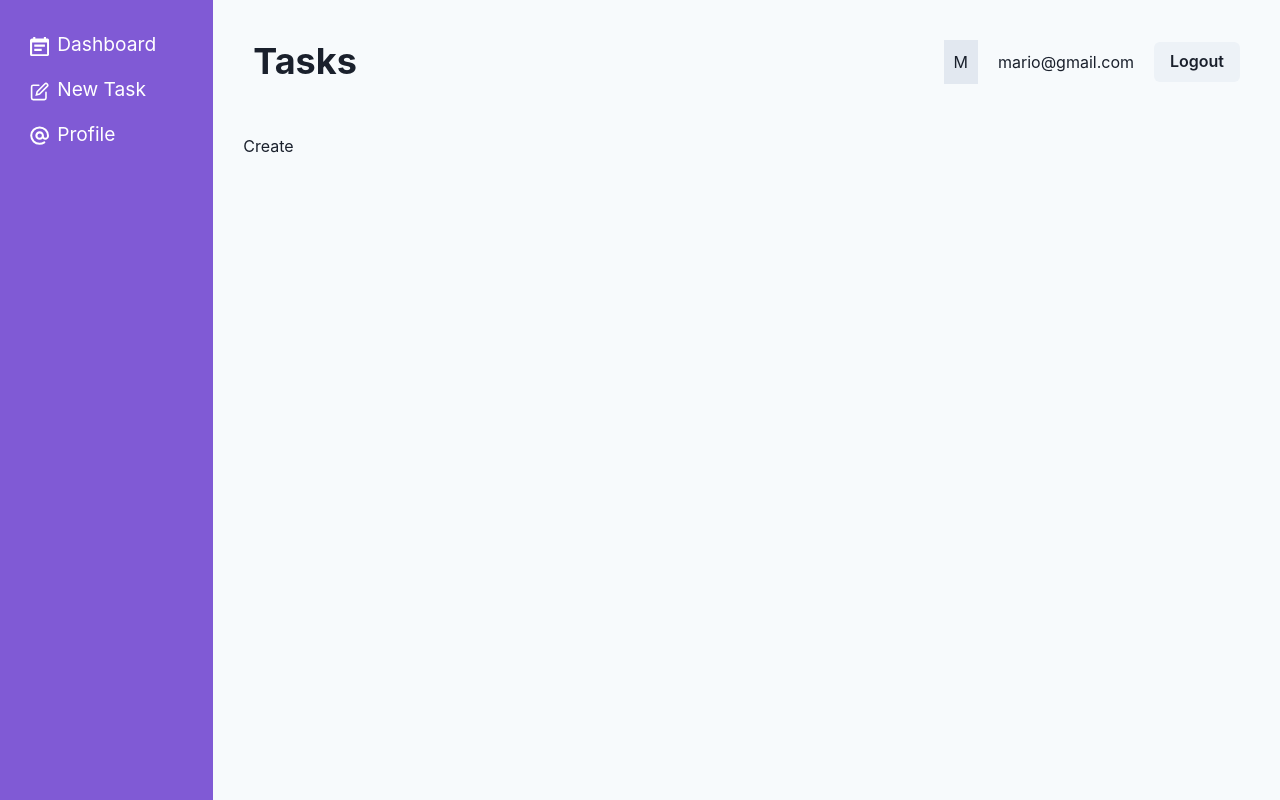
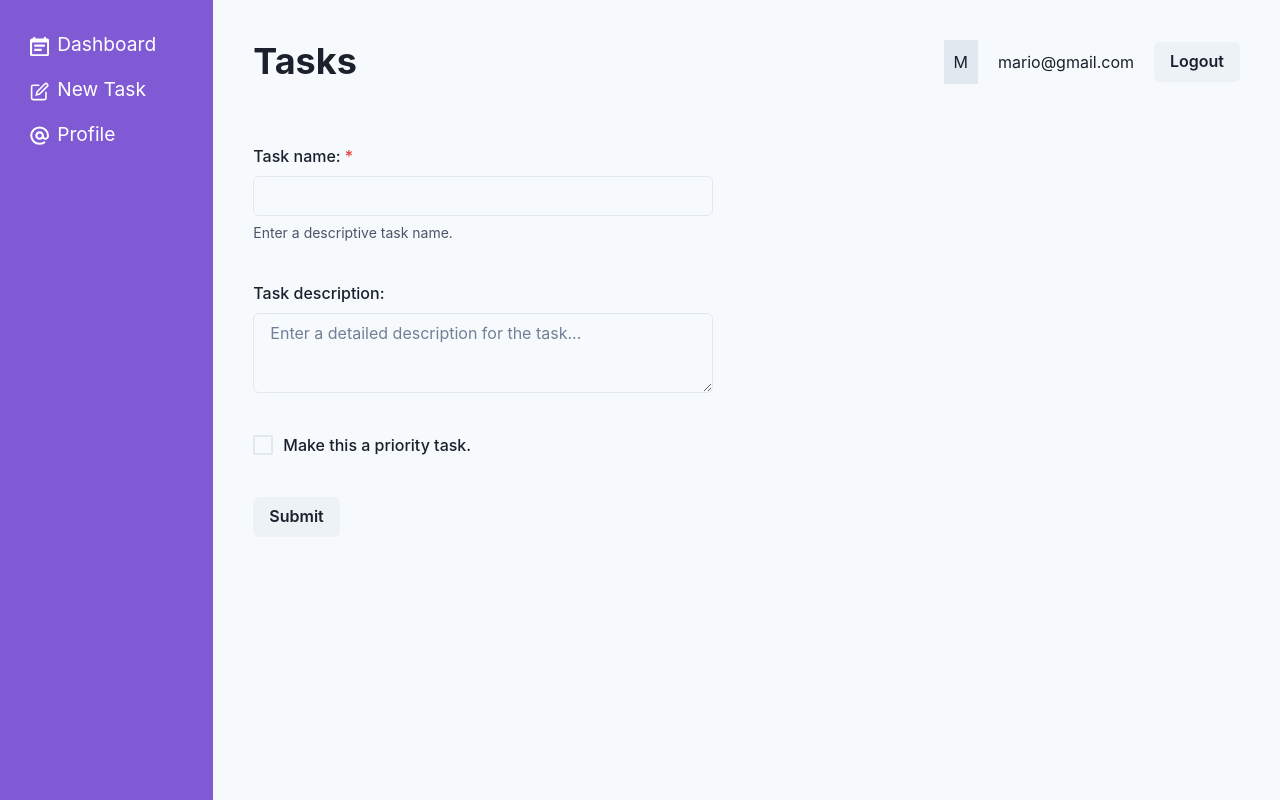
Before and after one commit to ha-spring/tasks-chakra-ui, a React (Vite) app: page /create in a window 1280 px wide. Built offline with nearby package versions, Linux system fonts and the light colour scheme.

Commit message:
Create page

```diff
--- a/src/App.tsx
+++ b/src/App.tsx
@@ -7,14 +7,14 @@
 
 import RootLayout from "./layouts/RootLayout";
 import Dashboard from "./pages/Dashboard";
-import Create from "./pages/Create";
+import Create, { createAction } from "./pages/Create";
 import Profile from "./pages/Profile";
 
 const router = createBrowserRouter(
   createRoutesFromElements(
     <Route path="/" element={<RootLayout />}>
       <Route index element={<Dashboard />} />
-      <Route path="create" element={<Create />} />
+      <Route path="create" element={<Create />} action={createAction} />
       <Route path="profile" element={<Profile />} />
     </Route>,
   ),
--- a/src/pages/Create.tsx
+++ b/src/pages/Create.tsx
@@ -1,3 +1,56 @@
+import {
+  Box,
+  FormControl,
+  FormLabel,
+  FormHelperText,
+  Input,
+  Textarea,
+  Checkbox,
+  Button,
+} from "@chakra-ui/react";
+import { Form, redirect } from "react-router-dom";
+
 export default function Create() {
-  return <div>Create</div>;
+  return (
+    <Box maxWidth="480px" p="10px">
+      <Form method="post" action="/create">
+        <FormControl isRequired marginBottom="40px">
+          <FormLabel>Task name:</FormLabel>
+          <Input type="text" name="title" />
+          <FormHelperText>Enter a descriptive task name.</FormHelperText>
+        </FormControl>
+
+        <FormControl marginBottom="40px">
+          <FormLabel>Task description:</FormLabel>
+          <Textarea
+            placeholder="Enter a detailed description for the task..."
+            name="description"
+          />
+        </FormControl>
+
+        <FormControl display="flex" alignItems="center" marginBottom="40px">
+          <Checkbox name="isPriority" size="lg" colorScheme="purple" />
+          <FormLabel marginBottom="0" marginLeft="10px">
+            Make this a priority task.
+          </FormLabel>
+        </FormControl>
+
+        <Button type="submit">Submit</Button>
+      </Form>
+    </Box>
+  );
 }
+
+export const createAction = async ({ request }) => {
+  const data = await request.formData();
+
+  const task = {
+    title: data.get("title"),
+    description: data.get("description"),
+    isPriority: data.get("isPriority") === "",
+  };
+
+  console.log(task);
+
+  return redirect("/");
+};
```
